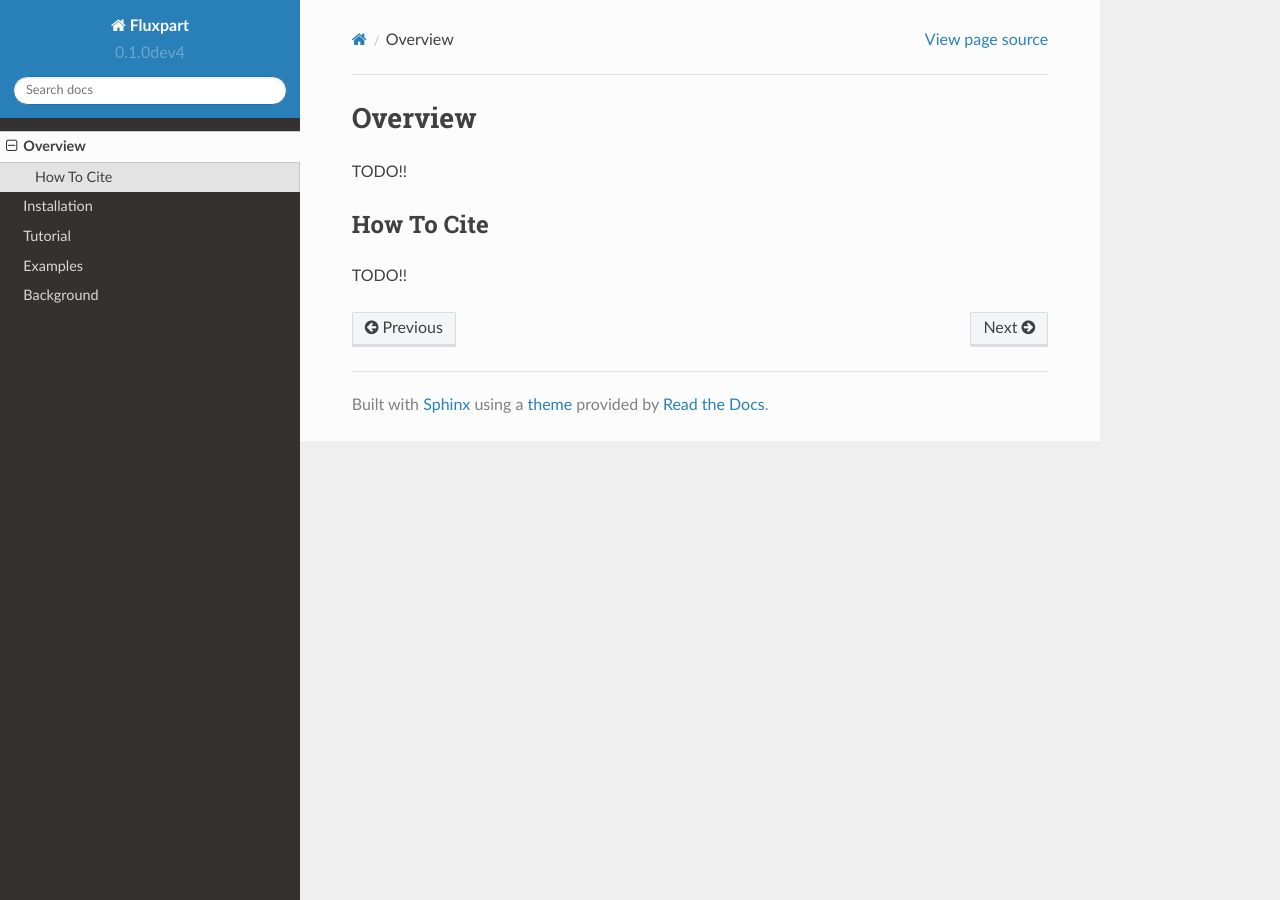
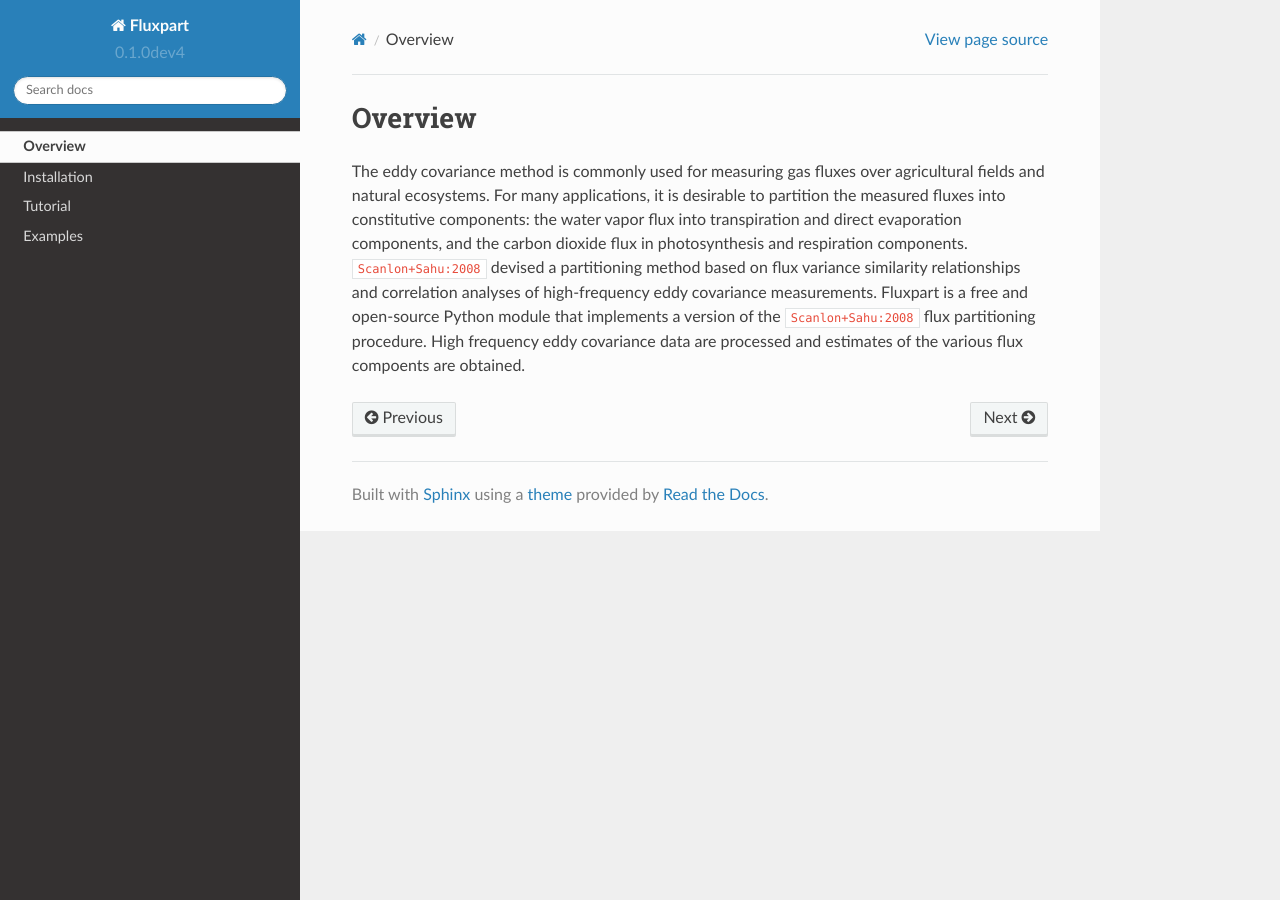
Before and after one commit to suryakant54321/fluxpart, a Sphinx documentation site: the page built from docs/source/overview.rst, in a window 1280 px wide. Built offline with Sphinx 7.4.7 and the Read the Docs theme 2.0.0, drawn with Linux system fonts in a browser that asks for light colours; pages that are not in the unit, such as notebooks, are missing from menus; cross-references to code outside the pages are shown as plain code.

Commit message:
update docs

```diff
--- a/docs/source/index.rst
+++ b/docs/source/index.rst
@@ -12,5 +12,5 @@ Fluxpart
    tutorial/tutorial
    examples/index
    reference
-   background
+.. background
    literature
--- a/docs/source/overview.rst
+++ b/docs/source/overview.rst
@@ -4,9 +4,16 @@
 Overview
 ========
 
-TODO!!
-
-How To Cite
------------
-
-TODO!!
+The eddy covariance method is commonly used for measuring gas fluxes over
+agricultural fields and natural ecosystems.
+For many applications, it is desirable to partition the measured fluxes into
+constitutive components: the water vapor flux into transpiration and direct
+evaporation components, and the carbon dioxide flux in photosynthesis and
+respiration components.
+:cite:t:`Scanlon+Sahu:2008` devised a partitioning method based on flux
+variance similarity relationships and correlation analyses of high-frequency
+eddy covariance measurements.
+Fluxpart is a free and open-source Python module that implements a version
+of the :cite:t:`Scanlon+Sahu:2008` flux partitioning procedure.
+High frequency eddy covariance data are processed and estimates of the various
+flux compoents are obtained.
```
